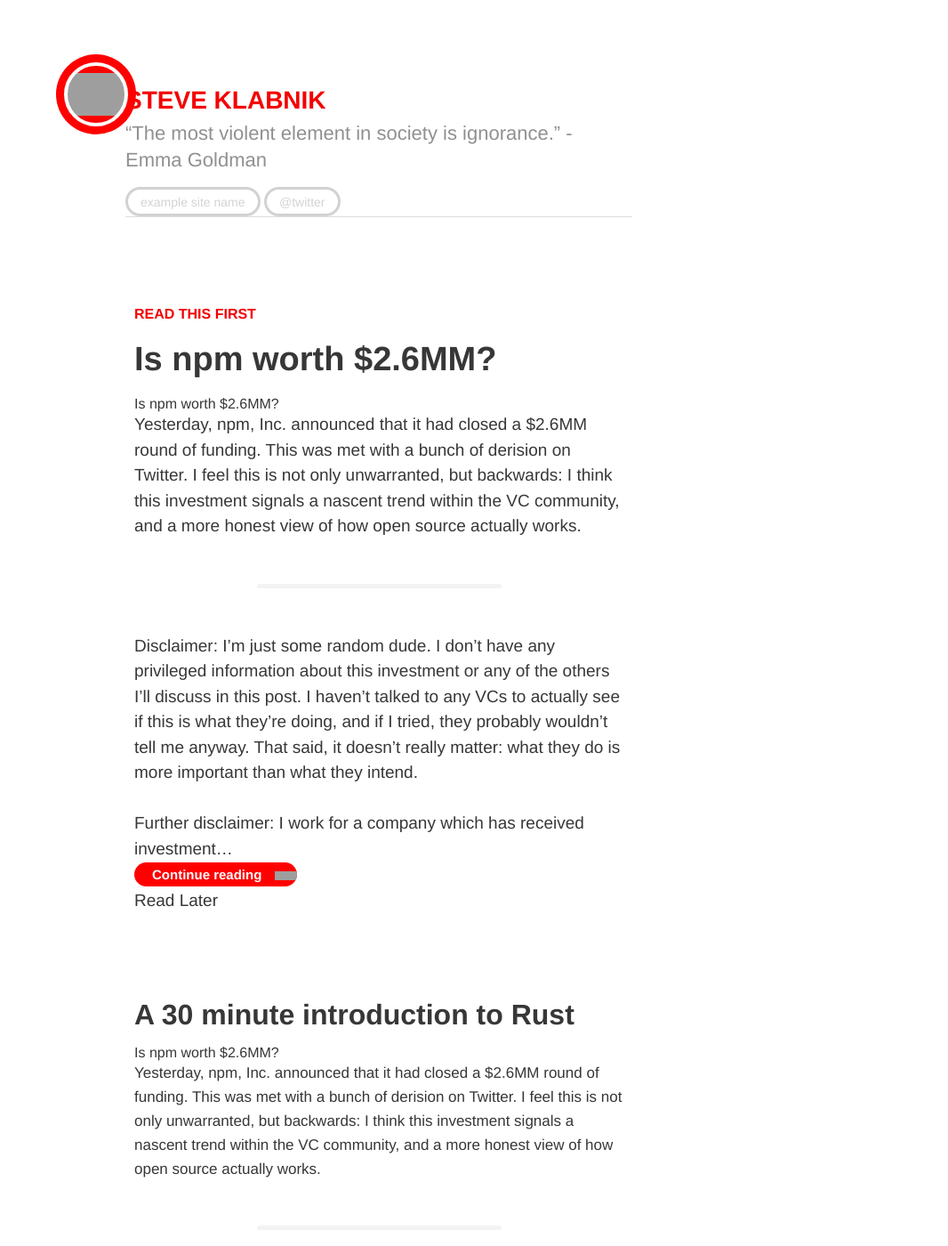
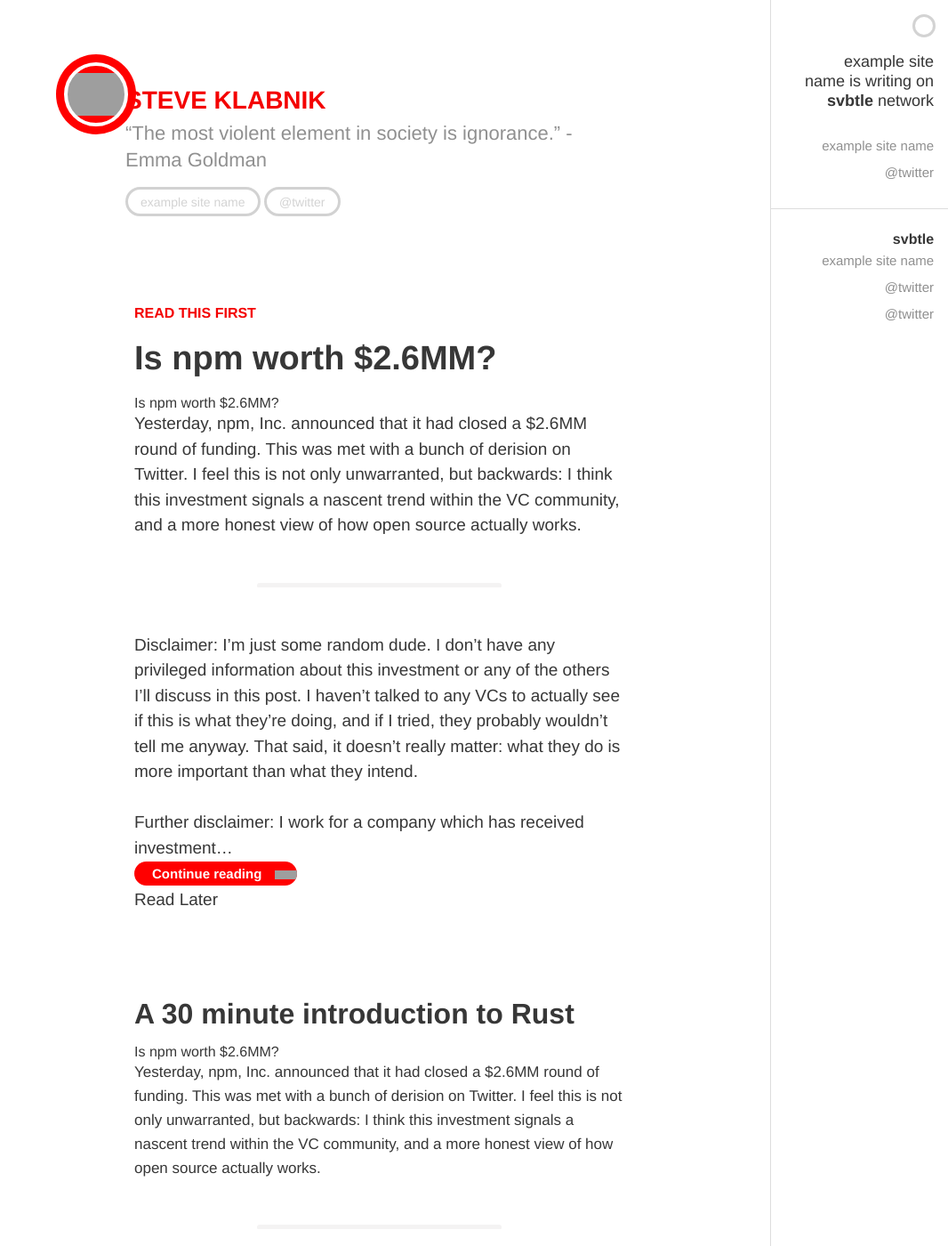
Before and after one commit to orlando/svbtle-jekyll, a Jekyll site: the page built from index.html, in a window 1280 px wide and 1400 px high. Shown: the whole window at 89% size, without its empty margins (214-1280 px from the left). Built offline with Jekyll 4.4.1, drawn with Linux system fonts in a browser that asks for light colours; Markdown is read by kramdown in place of the engine named in the settings; the list of posts is cut into pages by our own code; grey boxes are pictures that could not be loaded.

Commit message:
Build side-nav

```diff
--- a/_layouts/base.html
+++ b/_layouts/base.html
@@ -65,13 +65,13 @@
       </div>
     </div>
 
-    <nav class="side-nav is-hidden">
+    <nav class="side-nav">
       <div class="side-nav__button">&nbsp;</div>
       <div class="top">
         <p>
           {{site.data.svbtle.website_name}} is writing on <span>svbtle</span> network
         </p>
-        <ul id="profile-links">
+        <ul class="nav-profile-links">
           <li class="website">
             <a href="{{site.data.svbtle.website_url}}">{{site.data.svbtle.website_name}}</a>
           </li>
@@ -81,7 +81,7 @@
         </ul>
       </div>
       <div class="about">
-        <ul id="about-links">
+        <ul class="about-links">
           <li>
             <span>svbtle</span>
           </li>
--- a/assets/stylesheets/styles.css
+++ b/assets/stylesheets/styles.css
@@ -223,25 +223,60 @@ a.read-more.button{
   border-left: solid 1px rgba(144,144,144,.3);
 }
 
+.side-nav span {
+  font-weight: bold;
+  color: #363636;
+}
+
+.side-nav p {
+  line-height: 22px;
+  font-size: 18px;
+  width: 83%;
+  margin-left: auto;
+  color: #363636;
+}
+
+.side-nav a {
+  font-size: 15px;
+  line-height: 30px;
+  transition: all 0.3s ease;
+}
+
+.side-nav a:hover {
+  color: #363636;
+  font-weight: bold;
+}
+
 .side-nav__button {
   height: 26px;
   width: 26px;
   border-radius: 100%;
-  border: 3px solid rgba(144, 144, 144, 1);
-  margin: 1rem 0 1rem 70%;
+  border: 3px solid rgba(144, 144, 144, .4);
+  margin: 1rem 0 1rem 80%;
+  transition: all 0.3s ease;
 }
 
-.side-nav div {
-  margin-right: 10%;
+side-nav__button:hover {
+  border: 3px solid #363636;
 }
 
-.profile-links {
+.nav-profile-links {
   border-bottom: 1px solid rgba(144,144,144,.3);
+  margin-bottom: 25px;
 }
 
-.profile-links,
-.about {
-  padding-right: 15%;
+.nav-profile-links:nth-child(2) {
+  padding-top: 25px;
+}
+
+.nav-profile-links:last-child {
+  padding-bottom: 25px;
+}
+
+.nav-profile-links,
+.side-nav p,
+.about-links {
+  padding-right: 8%;
 }
 
 /* Modifiers */
```
